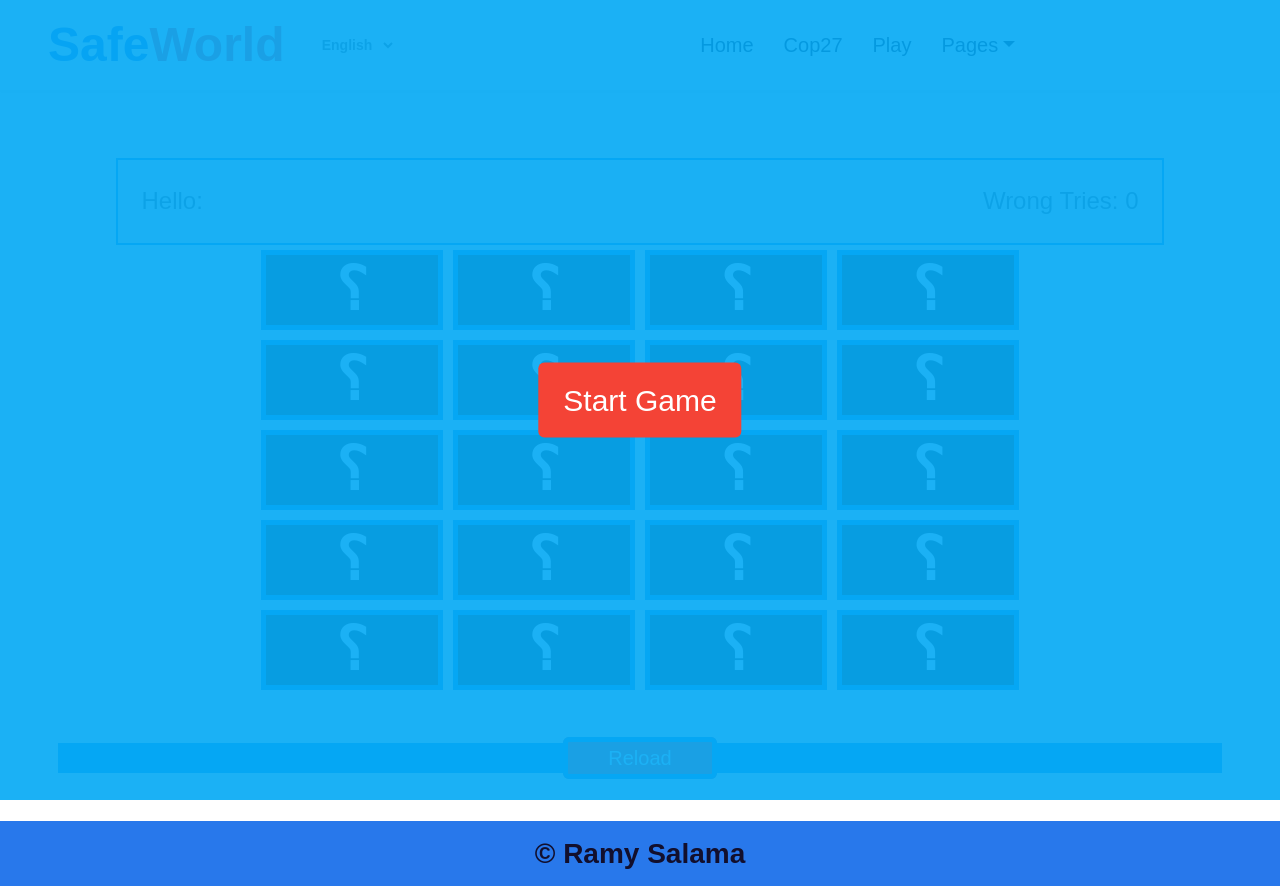
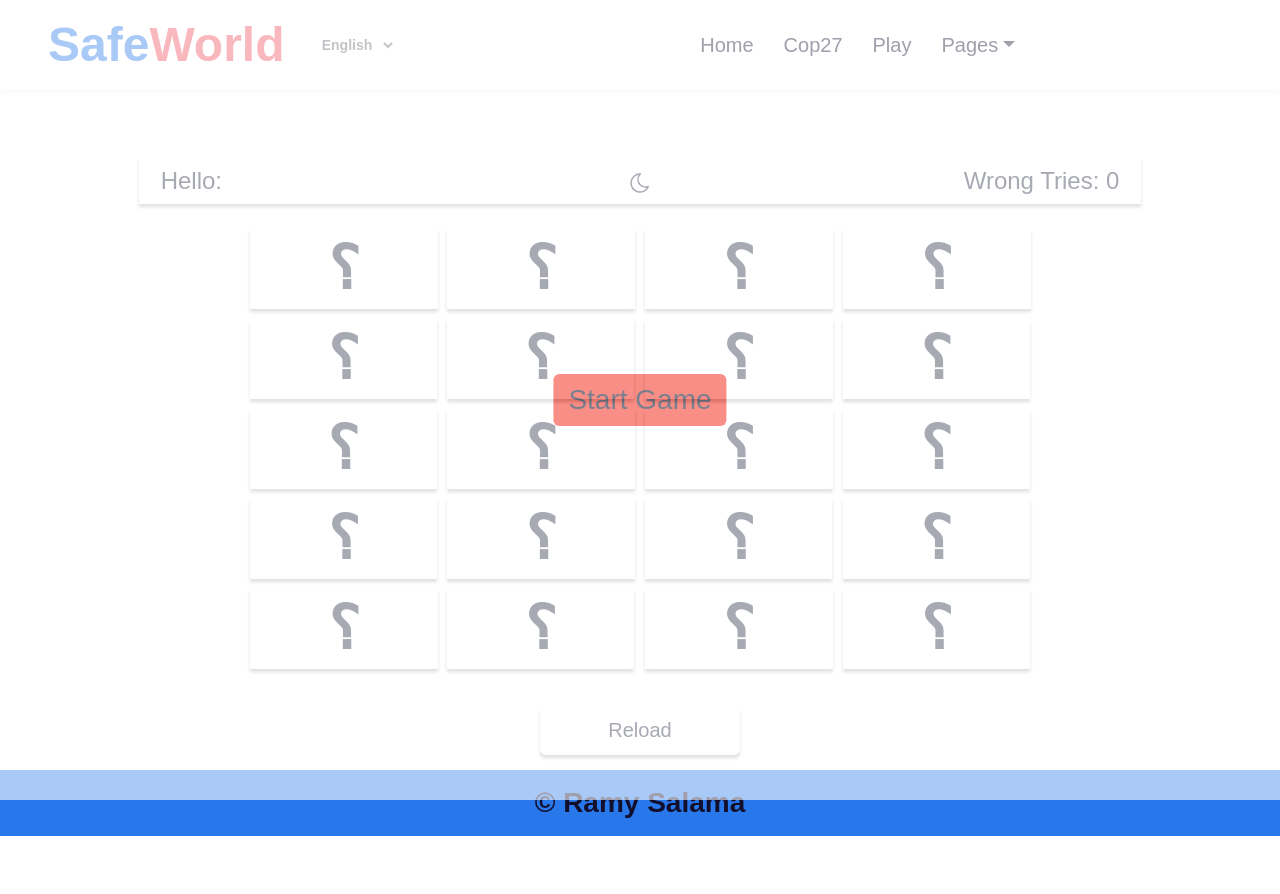
Before and after one commit to ramy-salama/COP27EGY, a plain HTML site: page 1-play.html in a window 1280 px wide. After the commit the page ends 844 px from the top, so only its background shows below. Drawn offline with Linux system fonts and the light colour scheme; a web font is replaced by a local one.

Commit message:
dark mode

```diff
--- a/1-play.html
+++ b/1-play.html
@@ -66,6 +66,21 @@
                 <div class="info-container">
                     <div class="name">
                         Hello: <span></span>
+                    </div>
+                    <div class="icon">
+                        <div id="light" class="haid">
+                            <svg xmlns="http://www.w3.org/2000/svg" class="icon icon-tabler icon-tabler-sun" width="24" height="24" viewBox="0 0 24 24" stroke-width="1.5" stroke="#fff" fill="none" stroke-linecap="round" stroke-linejoin="round">
+                                <path stroke="none" d="M0 0h24v24H0z" fill="none"/>
+                                <circle cx="12" cy="12" r="4" />
+                                <path d="M3 12h1m8 -9v1m8 8h1m-9 8v1m-6.4 -15.4l.7 .7m12.1 -.7l-.7 .7m0 11.4l.7 .7m-12.1 -.7l-.7 .7" />
+                            </svg>
+                        </div>
+                        <div id="dark" class="show">
+                            <svg xmlns="http://www.w3.org/2000/svg" class="icon icon-tabler icon-tabler-moon" width="24" height="24" viewBox="0 0 24 24" stroke-width="1.5" stroke="#252b43" fill="none" stroke-linecap="round" stroke-linejoin="round">
+                                <path stroke="none" d="M0 0h24v24H0z" fill="none"/>
+                                <path d="M12 3c.132 0 .263 0 .393 0a7.5 7.5 0 0 0 7.92 12.446a9 9 0 1 1 -8.313 -12.454z" />
+                            </svg>
+                        </div>
                     </div>
                     <div class="tries">
                         Wrong Tries: <span>0</span>
--- a/css/game.css
+++ b/css/game.css
@@ -1,3 +1,19 @@
+:root {
+    --border: #fff;
+    --text: #252b43;
+    --background: #fff;
+    --box-shadow: 0 .2rem .2rem rgba(0, 0, 0, .3)
+}
+
+* {
+    box-sizing: border-box;
+}
+
+body {
+    background-color: var(--background);
+    font-family: Arial, Helvetica, sans-serif;
+}
+
 .control-buttons {
     position: fixed;
     left: 0;
@@ -5,7 +21,8 @@
     width: 100%;
     height: 100%;
     z-index: 2;
-    background-color: rgba(3, 169, 244, .9);
+    opacity: 60%;
+    background-color: var(--border);
 }
 
 .control-buttons span {
@@ -14,23 +31,37 @@
     top: 50%;
     transform: translate(-50%, -50%);
     background-color: #f44336;
-    color: #fff;
-    padding: 15px 25px;
-    font-size: 30px;
+    color: var(--text);
+    padding: 5px 15px;
+    font-size: 28px;
     text-align: center;
     cursor: pointer;
     border-radius: 6px;
 }
 
 .info-container {
-    font-family: 'Jost', sans-serif;
-    width: 90%;
-    margin: 20px auto 0;
-    background-color: #f6f6f6;
-    padding: 2%;
+    display: flex;
+    width: 86%;
+    margin: 20px auto 20px;
+    background-color: var(--background);
+    padding: .2rem 1.2rem .2rem 1.2rem;
     font-size: 24px;
     overflow: hidden;
-    border: 2px solid #2196f3;
+    color: var(--text);
+    border: 2px solid var(--border);
+    box-shadow: var(--box-shadow);
+}
+
+.icon {
+    cursor: pointer;
+}
+
+.haid {
+    display: none;
+}
+
+.show {
+    display: block;
 }
 
 .info-container .name {
@@ -44,11 +75,29 @@
     text-align: right;
 }
 
+@media (max-width: 500px) {
+    .info-container .name {
+        font-size: small;
+    }
+    .info-container .tries {
+        font-size: small;
+    }
+}
+
 .memory-game-blocks {
     display: flex;
-    width: 70.15%;
+    width: 72%;
     flex-wrap: wrap;
     margin: 0 auto;
+}
+
+@media (max-width: 500px) {
+    .memory-game-blocks {
+        width: 96%;
+    }
+    .info-container {
+        width: 98%;
+    }
 }
 
 .memory-game-blocks.no-clicking {
@@ -66,20 +115,21 @@
 }
 
 .memory-game-blocks .game-block .front {
-    background-color: #333;
+    background-color: var(--background);
     line-height: 70px;
 }
 
 .memory-game-blocks .game-block .front:before {
     content: "؟";
-    color: #fff;
+    color: var(--text);
     font-size: 60px;
     font-weight: bold;
 }
 
 .memory-game-blocks .game-block .back {
-    background-color: #607d8b;
+    background-color: var(--background);
     transform: rotateY(180deg);
+    color: var(--text);
 }
 
 .memory-game-blocks .game-block .back img {
@@ -92,8 +142,9 @@
     width: 100%;
     height: 100%;
     backface-visibility: hidden;
-    border: 5px solid #2196f3;
+    border: 5px solid var(--border);
     text-align: center;
+    box-shadow: var(--box-shadow);
 }
 
 .memory-game-blocks .game-block.is-flipped,
@@ -104,20 +155,20 @@
     pointer-events: none;
 }
 
-.reload {
-    background: #2196f3;
+.reload span {
+    position: absolute;
+    left: 50%;
+    top: 580px;
+    width: 200px;
+    border: 5px solid var(--border);
+    transform: translate(-50%, -50%);
+    background-color: var(--background);
+    color: var(--text);
+    padding: 5px 5px;
+    font-size: 20px;
     text-align: center;
-}
-
-.reload span {
-    font-family: 'Jost', sans-serif;
-    border: 5px solid #2196f3;
-    background-color: rgb(248, 82, 82);
-    color: #fff;
-    padding: 5px 40px;
-    font-size: 20px;
     cursor: pointer;
     border-radius: 6px;
-    text-align: center;
-    width: 200px;
+    box-shadow: var(--box-shadow);
+    margin-top: 150px;
 }
--- a/js/game.js
+++ b/js/game.js
@@ -120,3 +120,36 @@ function shuffle(array) {
     return array;
 
 }
+
+// Dark Mode
+
+let light = document.querySelector('#light'),
+    dark = document.querySelector('#dark');
+
+function darkMode() {
+    document.documentElement.style.setProperty('--border', '#252b43');
+    document.documentElement.style.setProperty('--text', '#fff');
+    document.documentElement.style.setProperty('--background', '#252b43');
+    document.documentElement.style.setProperty('--box-shadow', '0 .2rem .2rem rgba(225, 225, 225, .3)');
+}
+
+function lightMode() {
+    document.documentElement.style.setProperty('--border', '#fff');
+    document.documentElement.style.setProperty('--text', '#252b43');
+    document.documentElement.style.setProperty('--background', '#fff');
+    document.documentElement.style.setProperty('--box-shadow', '0 .2rem .2rem rgba(0, 0, 0, .3)');
+}
+
+light.onclick = () => {
+    light.classList.remove('show'),
+        light.classList.add('haid'),
+        dark.classList.add("show")
+    lightMode()
+}
+
+dark.onclick = () => {
+    dark.classList.remove('show'),
+        dark.classList.add('haid'),
+        light.classList.add("show")
+    darkMode()
+}
```
